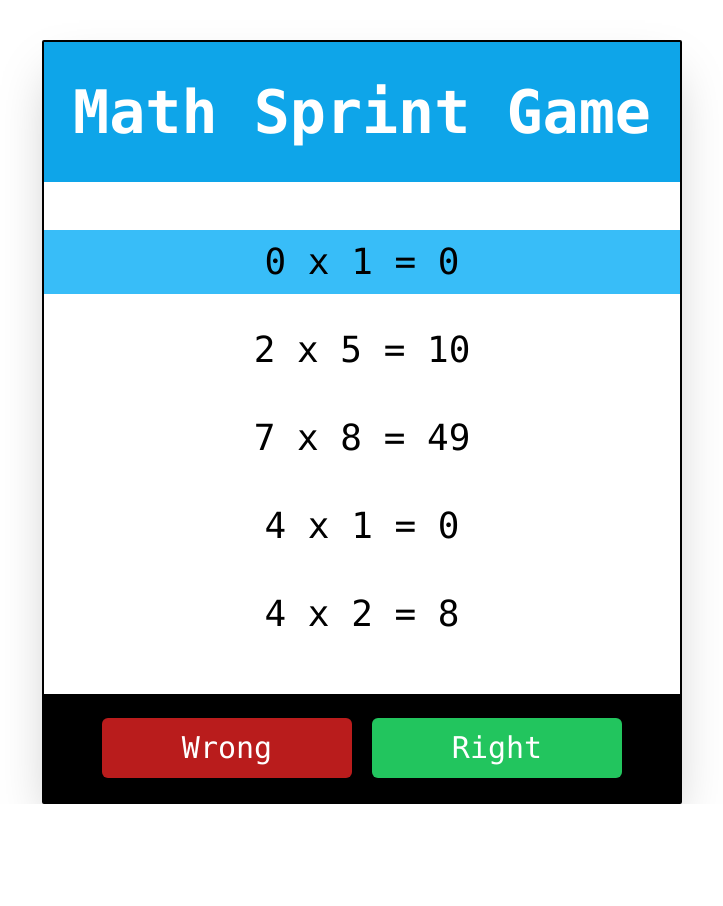
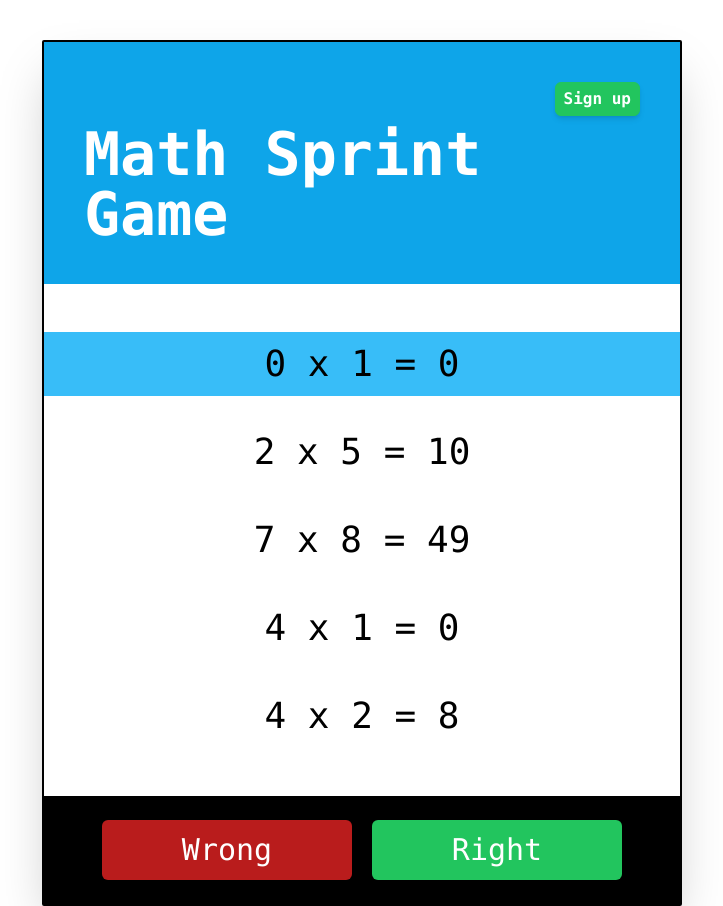
Before and after one commit to piotr-skolorzynski/math-sprint-game, an Angular app: page /games/1 in a window 1280 px wide. Shown: the whole page, without its empty margins (278-1001 px from the left). Before the commit the page ends 804 px from the top, so only its background shows below. Built offline with nearby package versions, Linux system fonts and the light colour scheme.

Commit message:
create auth component skeleton create routing to redirect to auth page modify app component to add button to sign up or sign in

```diff
--- a/src/app/Pages/Games/components/countdown/countdown.component.ts
+++ b/src/app/Pages/Games/components/countdown/countdown.component.ts
@@ -1,4 +1,3 @@
-import { CommonModule } from '@angular/common';
 import {
   ChangeDetectionStrategy,
   Component,
@@ -6,11 +5,12 @@ import {
   OnInit,
   Output,
 } from '@angular/core';
+import { AsyncPipe } from '@angular/common';
 import { BehaviorSubject, Observable } from 'rxjs';
 
 @Component({
   standalone: true,
-  imports: [CommonModule],
+  imports: [AsyncPipe],
   selector: 'app-countdown',
   templateUrl: './countdown.component.html',
   styleUrls: ['./countdown.component.css'],
--- a/src/app/Pages/Splash/splash.component.ts
+++ b/src/app/Pages/Splash/splash.component.ts
@@ -1,12 +1,13 @@
-import { CommonModule } from '@angular/common';
 import { ChangeDetectionStrategy, Component, OnInit } from '@angular/core';
+import { NgClass, NgFor } from '@angular/common';
 import { Router } from '@angular/router';
+
 import { Game } from 'src/app/models/game.model';
 import { GamesService } from 'src/app/services/games.service';
 
 @Component({
   standalone: true,
-  imports: [CommonModule],
+  imports: [NgFor, NgClass],
   selector: 'app-splash',
   templateUrl: './splash.component.html',
   styleUrls: ['./splash.component.css'],
--- /dev/null
+++ b/src/app/Pages/auth/auth.component.html
@@ -0,0 +1 @@
+<h1>Auth component</h1>
--- /dev/null
+++ b/src/app/Pages/auth/auth.component.ts
@@ -0,0 +1,11 @@
+import { Component, ChangeDetectionStrategy } from '@angular/core';
+
+@Component({
+  standalone: true,
+  imports: [],
+  selector: 'app-auth',
+  templateUrl: './auth.component.html',
+  styleUrls: ['./auth.component.css'],
+  changeDetection: ChangeDetectionStrategy.OnPush,
+})
+export class AuthComponent {}
--- a/src/app/app-routing.module.ts
+++ b/src/app/app-routing.module.ts
@@ -1,11 +1,13 @@
+import { NgModule } from '@angular/core';
 import { Route, RouterModule } from '@angular/router';
 
 import { SplashComponent } from './pages/splash/splash.component';
 import { GamesComponent } from './pages/games/games.component';
-import { NgModule } from '@angular/core';
+import { AuthComponent } from './pages/auth/auth.component';
 
 const routes: Route[] = [
   { path: '', component: SplashComponent },
+  { path: 'auth', component: AuthComponent },
   { path: 'games/:gameId', component: GamesComponent },
   { path: '**', redirectTo: '/' },
 ];
--- a/src/app/app.component.html
+++ b/src/app/app.component.html
@@ -1,6 +1,15 @@
 <div class="max-w-screen-sm mx-auto mt-10">
   <div class="font-mono border-2 border-black rounded-sm shadow-2xl">
-    <div class="w-full py-10 flex justify-center items-center bg-sky-500">
+    <div
+      class="w-full p-10 flex flex-col justify-center items-center bg-sky-500"
+    >
+      <button
+        type="button"
+        class="self-end border bg-green-500 border-green-500 rounded-md py-1 px-2 text-center text-white shadow-md text font-semibold mb-2 hover:bg-green-600 hover:border-green-600 transition-colors"
+        (click)="redirect()"
+      >
+        Sign up
+      </button>
       <p class="capitalize text-white text-6xl font-bold">
         {{ title }}
       </p>
--- a/src/app/app.component.ts
+++ b/src/app/app.component.ts
@@ -1,5 +1,5 @@
 import { ChangeDetectionStrategy, Component } from '@angular/core';
-import { RouterModule } from '@angular/router';
+import { Router, RouterModule } from '@angular/router';
 
 @Component({
   standalone: true,
@@ -11,4 +11,10 @@ import { RouterModule } from '@angular/router';
 })
 export class AppComponent {
   title = 'Math Sprint Game';
+
+  constructor(private router: Router) {}
+
+  redirect() {
+    this.router.navigate(['/auth']);
+  }
 }
--- a/src/app/services/equations.service.ts
+++ b/src/app/services/equations.service.ts
@@ -1,4 +1,5 @@
 import { Injectable } from '@angular/core';
+
 import { Equation } from '../models/game.model';
 
 @Injectable({
--- a/src/app/services/games.service.ts
+++ b/src/app/services/games.service.ts
@@ -1,4 +1,5 @@
 import { Injectable } from '@angular/core';
+
 import { Game, GameResult } from '../models/game.model';
 
 @Injectable({
```
Also changed, not shown: src/app/Pages/Games/components/score-modal/score-modal.component.ts (+4 -3 lines), src/app/Pages/Games/games.component.ts (+10 -2 lines), src/app/Pages/auth/auth.component.css (added).
